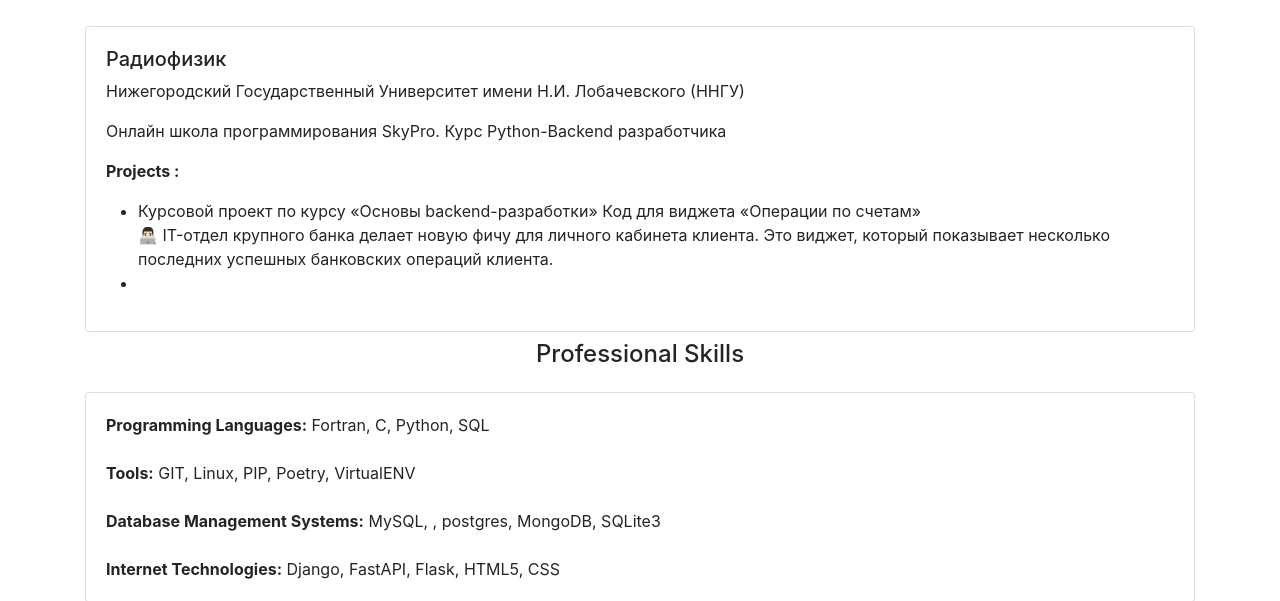
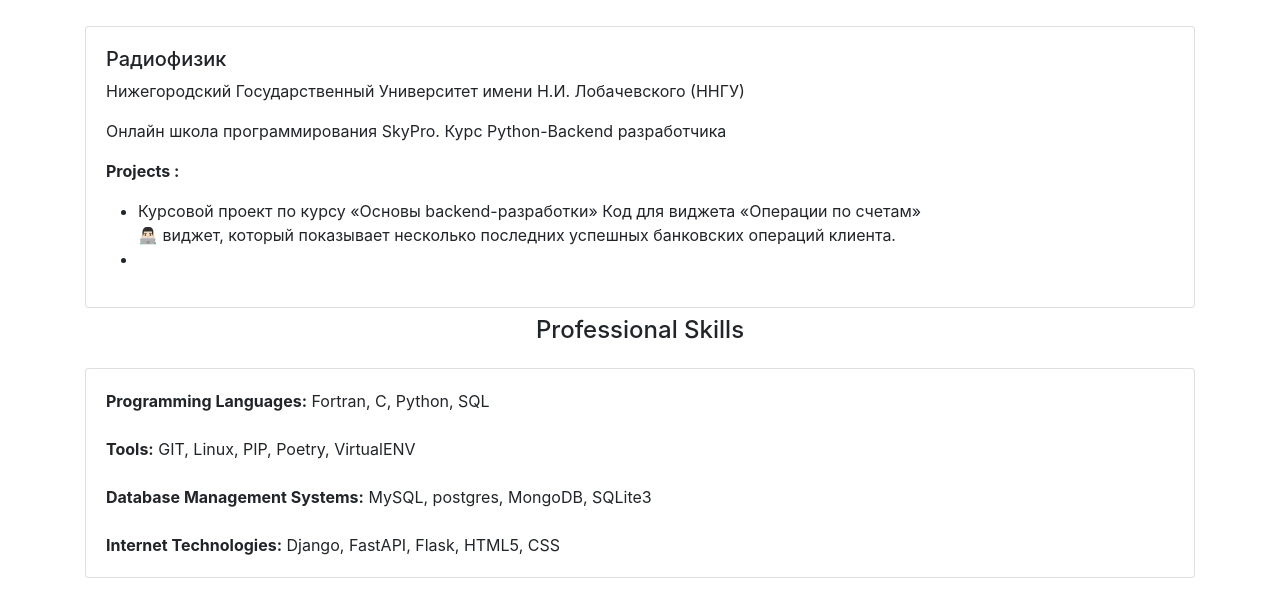
Before and after one commit to Dred85/Profile_Flask, a Flask app: page / in a window 1280 px wide. Shown: the part 847-1448 px from the top of the page. Run offline with Flask 3, Linux system fonts and the light colour scheme; some libraries are stand-ins or nearby versions.

Commit message:
fix index.html

```diff
--- a/templates/index.html
+++ b/templates/index.html
@@ -188,8 +188,7 @@
 Код для виджета «Операции по счетам»
 
 <aside>
-👨🏻‍💻 IT-отдел крупного банка делает новую фичу для личного кабинета клиента. Это виджет,
-	который показывает несколько последних успешных банковских операций клиента.
+👨🏻‍💻 виджет, который показывает несколько последних успешных банковских операций клиента.
 
 </aside>
 			</li>
@@ -212,7 +211,7 @@
 		<div class="card-body">
 		<b>Programming Languages:</b> Fortran, C, Python, SQL<br><br>
 		<b>Tools:</b> GIT, Linux, PIP, Poetry, VirtualENV <br><br>
-		<b>Database Management Systems:</b> MySQL, , postgres, MongoDB, SQLite3<br><br>
+		<b>Database Management Systems:</b> MySQL, postgres, MongoDB, SQLite3<br><br>
 		<b>Internet Technologies:</b> Django, FastAPI, Flask, HTML5, CSS
 		</div>
 	</div>
```
